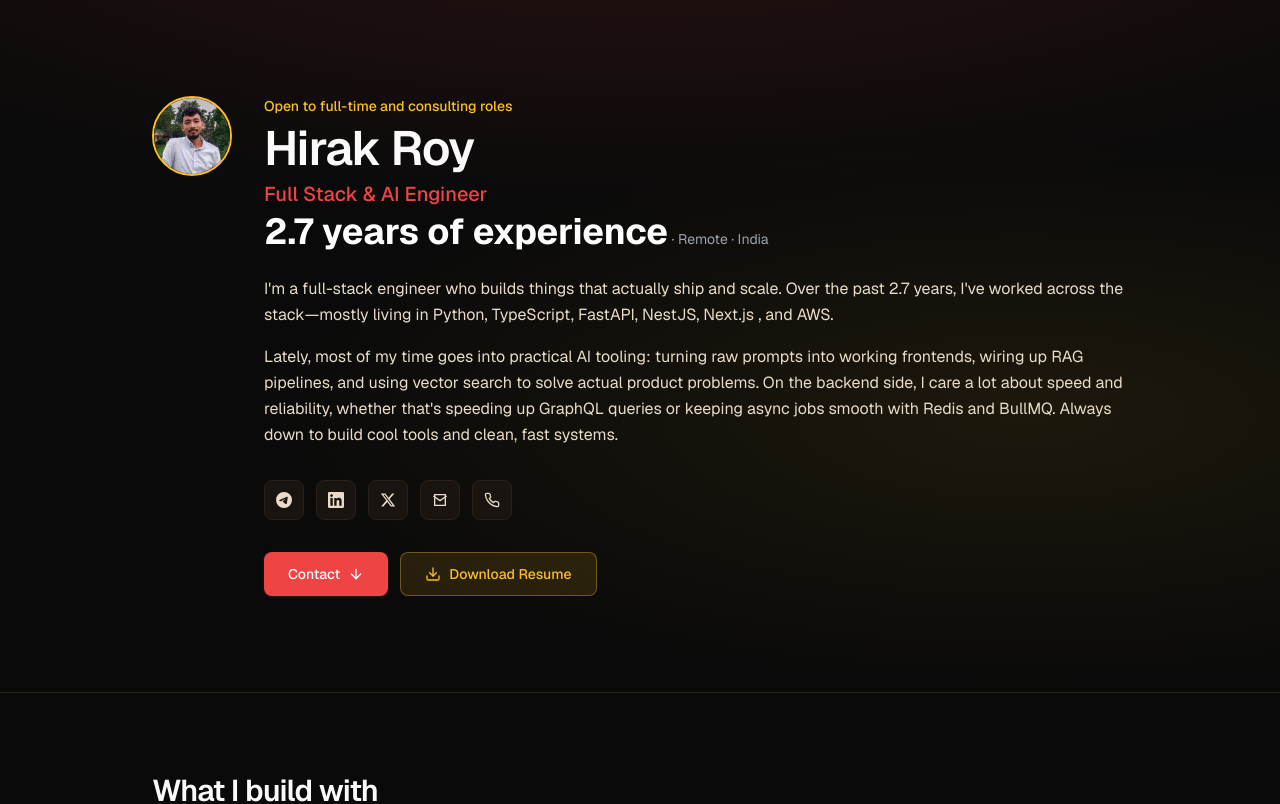
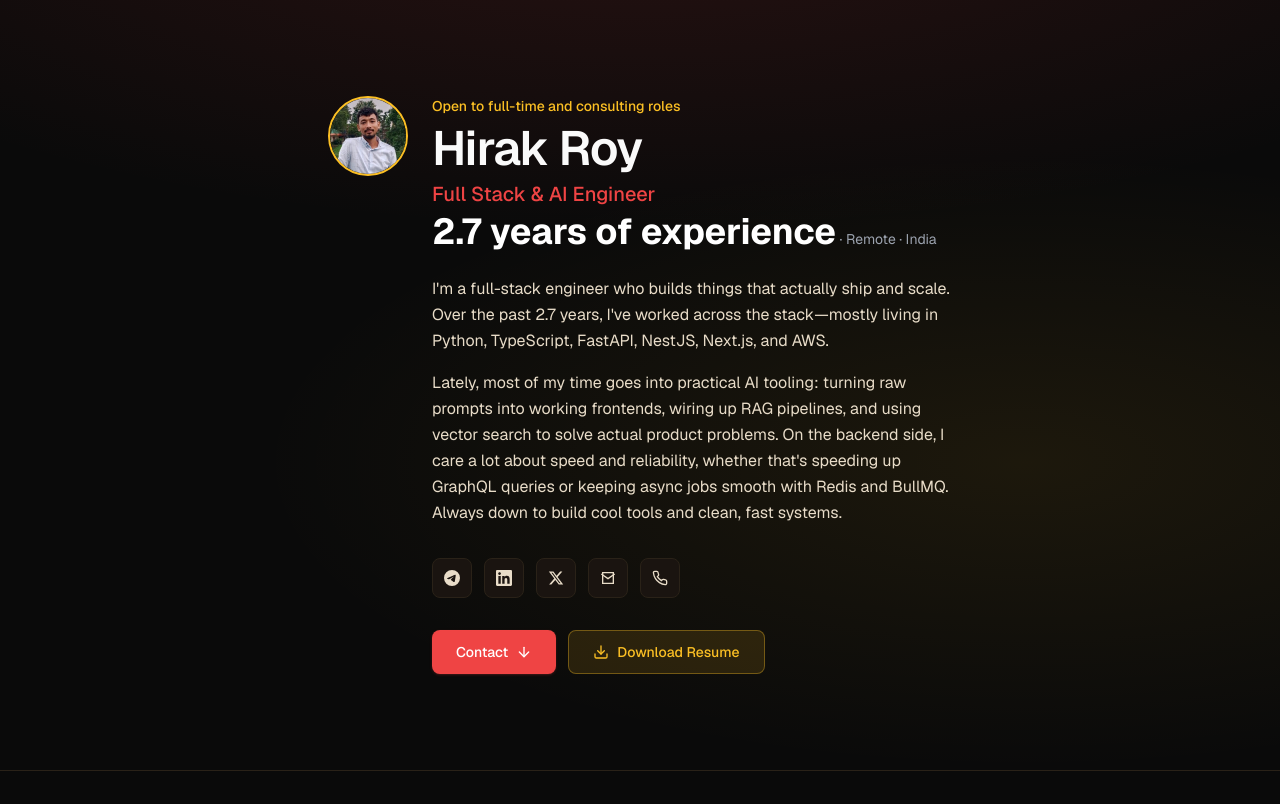
Before and after one commit to hirakroya50/portfolio, a Next.js app: page / in a window 1280 px wide. Shown: the top 804 px of the page. Built offline with nearby package versions, Linux system fonts and the light colour scheme.

Commit message:
Refactor Hero component layout for improved responsiveness and adjust profile bio formatting for consistency.

```diff
--- a/components/sections/hero.tsx
+++ b/components/sections/hero.tsx
@@ -21,8 +21,8 @@ export function Hero() {
         }}
       />
 
-      <div className="relative mx-auto max-w-5xl px-4 py-16 sm:px-6 sm:py-24">
-        <div className="flex flex-col gap-6 sm:flex-row sm:items-start sm:gap-8">
+      <div className="relative mx-auto max-w-2xl px-4 py-16 sm:px-6 sm:py-24">
+        <div className="flex flex-col gap-6 sm:flex-row sm:items-start sm:gap-6">
           <div className="shrink-0">
             <Image
               src={profile.avatar}
@@ -50,7 +50,7 @@ export function Hero() {
                 </span> · {profile.location}
             </p>
 
-            <div className="mt-6 space-y-4 text-base leading-relaxed text-secondary-foreground">
+            <div className="mt-6 max-w-prose space-y-4 text-base leading-relaxed text-secondary-foreground">
               {bioParagraphs.map((paragraph) => (
                 <p key={paragraph.slice(0, 40)}>{paragraph}</p>
               ))}
--- a/content/profile.ts
+++ b/content/profile.ts
@@ -4,7 +4,7 @@ export const profile = {
   yearsExperience: "2.7",
   tagline:
     "Building scalable AI products and production backends with Node.js, Python, and AWS.",
-  bio: `I'm a full-stack engineer who builds things that actually ship and scale. Over the past 2.7 years, I've worked across the stack—mostly living in Python, TypeScript, FastAPI, NestJS,  Next.js , and AWS.
+  bio: `I'm a full-stack engineer who builds things that actually ship and scale. Over the past 2.7 years, I've worked across the stack—mostly living in Python, TypeScript, FastAPI, NestJS, Next.js, and AWS.
 
 Lately, most of my time goes into practical AI tooling: turning raw prompts into working frontends, wiring up RAG pipelines, and using vector search to solve actual product problems. On the backend side, I care a lot about speed and reliability, whether that's speeding up GraphQL queries or keeping async jobs smooth with Redis and BullMQ. Always down to build cool tools and clean, fast systems.`,
   avatar: "/profile-pic.jpg",
```
